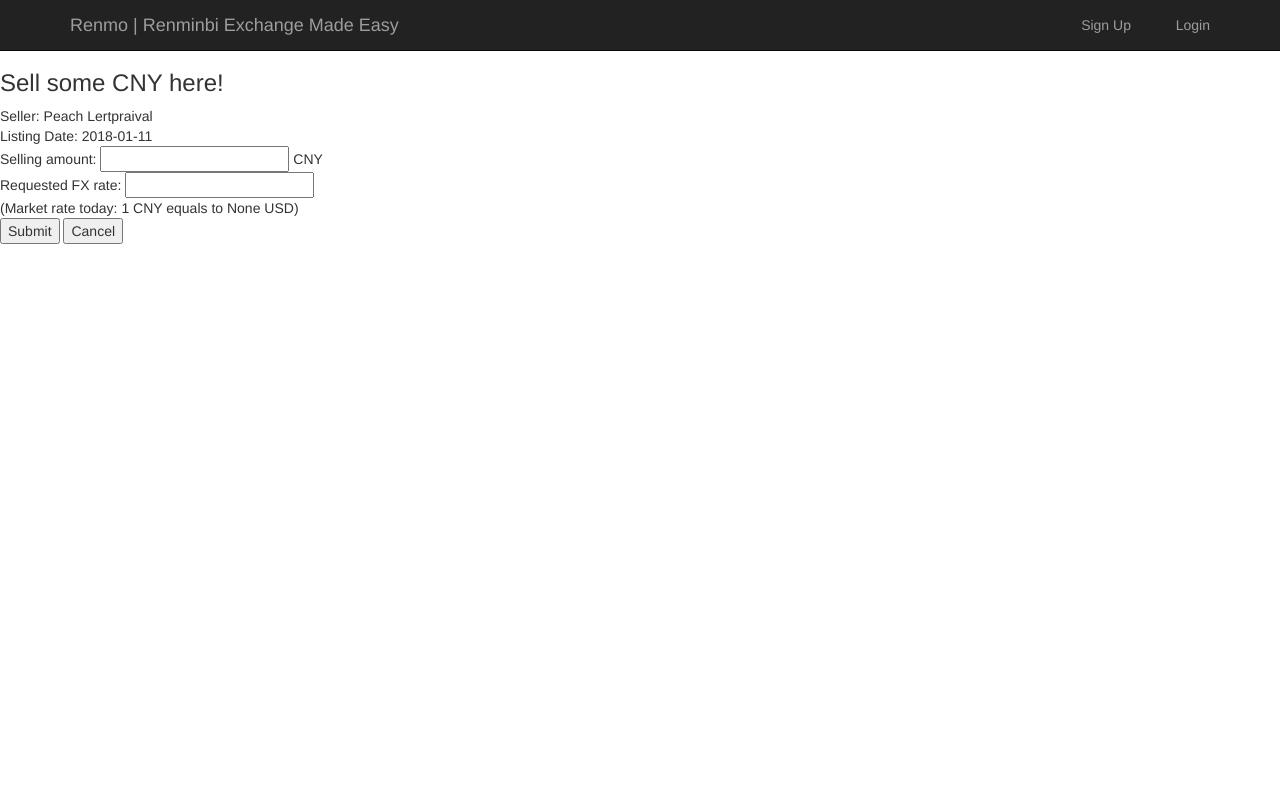
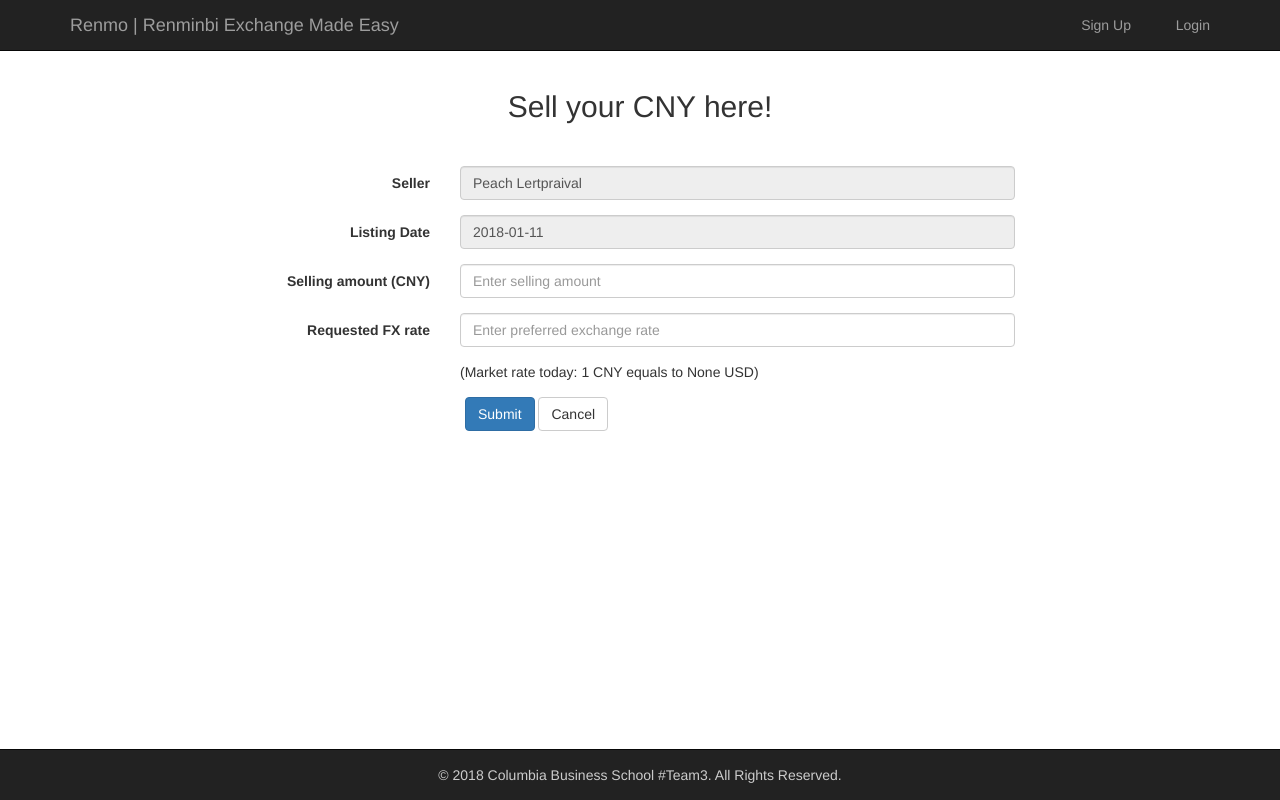
Before and after one commit to jw575/cbs_renmo, a Django app: page /list in a window 1280 px wide. Run offline with Django 3.2, Linux system fonts and the light colour scheme; data comes from the database, SQL or seed files in the repository; both versions use the stored data as it was after the commit; data that the repository does not hold is empty; some web fonts are replaced.

Commit message:
css update

```diff
--- a/cbs_renmo/templates/base.html
+++ b/cbs_renmo/templates/base.html
@@ -45,8 +45,19 @@
     </div>
 </nav>
 
-{% block content %}
-{% endblock %}
+<div class="container">
+
+    {% block content %}
+    {% endblock %}
+
+</div>
+</div>
+
+<nav class="navbar navbar-inverse navbar-fixed-bottom">
+    <div class="container">
+        <p class="footer-text "> © 2018 Columbia Business School #Team3. All Rights Reserved.</p>
+    </div>
+</nav>
 
 </body>
 </html>
--- a/cbs_renmo/templates/list.html
+++ b/cbs_renmo/templates/list.html
@@ -1,16 +1,45 @@
 {% extends "base.html" %}
+
 {% block content %}
-    <h3>Sell some CNY here!</h3>
-    Seller: {{ seller.firstname }} {{ seller.lastname }}<br>
-    Listing Date: {{ date }}
-    <form action="" method="get">
-        Selling amount:
-        <input name="sell_amount" value="amount" type="number" step="0.01"> CNY <br>
-        Requested FX rate:
-        <input name="fx_rate" value="rate" type="number" step="0.000001"><br>
-        (Market rate today: 1 CNY equals to {{ fx_rate }} USD)<br>
-        <input name="list" value="Submit" type="submit">
-        <input name="home" value="Cancel" type="submit">
+
+    <br>
+    <span class="h2 col-sm-12 text-center">Sell your CNY here!<br><br></span>
+
+    <form action="" method="get" class='form-horizontal'>
+
+        <div class="form-group"><label class="control-label col-sm-4">Seller</label>
+            <div class="col-sm-6"><input class="form-control" name="seller"
+                                         value="{{ seller.firstname }} {{ seller.lastname }}"
+                                         readonly></div>
+        </div>
+
+
+        <div class="form-group"><label class="control-label col-sm-4">Listing Date</label>
+            <div class="col-sm-6"><input class="form-control" name="date" value="{{ date }}"
+                                         readonly></div>
+        </div>
+
+        <div class="form-group"><label class="control-label col-sm-4">Selling amount (CNY)</label>
+            <div class="col-sm-6"><input class="form-control" name="sell_amount" value="amount" type="number"
+                                         step="0.01"
+                                         placeholder="Enter selling amount"></div>
+        </div>
+
+        <div class="form-group"><label class="control-label col-sm-4">Requested FX rate</label>
+            <div class="col-sm-6"><input class="form-control" name="fx_rate" value="rate" type="number" step="0.000001"
+                                         placeholder="Enter preferred exchange rate">
+            </div>
+        </div>
+
+        <div class="form-group"><label class="control-label col-sm-4"></label>
+            <div class="col-sm-6">(Market rate today: 1 CNY equals to {{ fx_rate }} USD)</div>
+        </div>
+
+        <div class="col-sm-4"></div>
+        <div class="col-sm-6">
+            <input name="list" value="Submit" type="submit" class="btn btn-primary">
+            <input name="home" value="Cancel" type="submit" class="btn btn-default">
+        </div>
     </form>
 
 {% endblock %}
```
Also changed, not shown: cbs_renmo/templates/home.html (+51 -4 lines), db.sqlite3.
